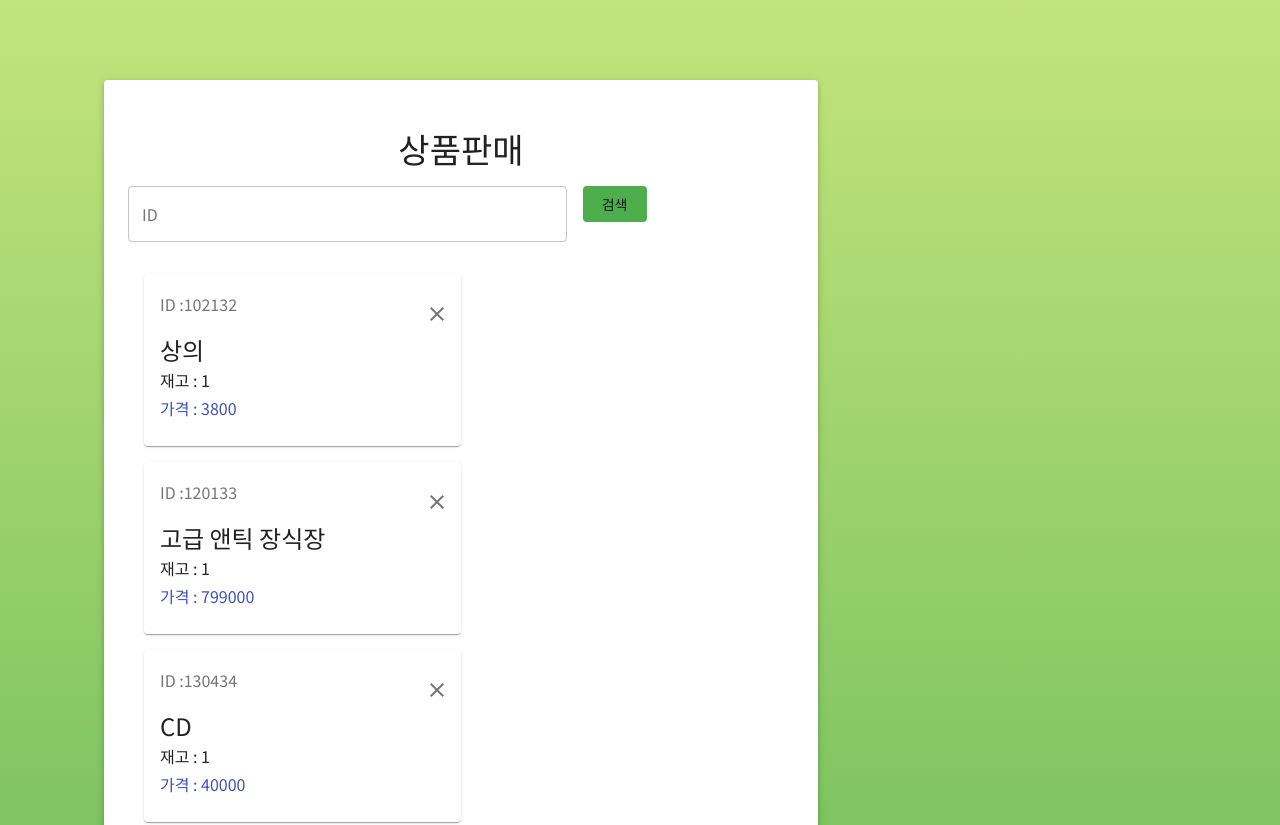
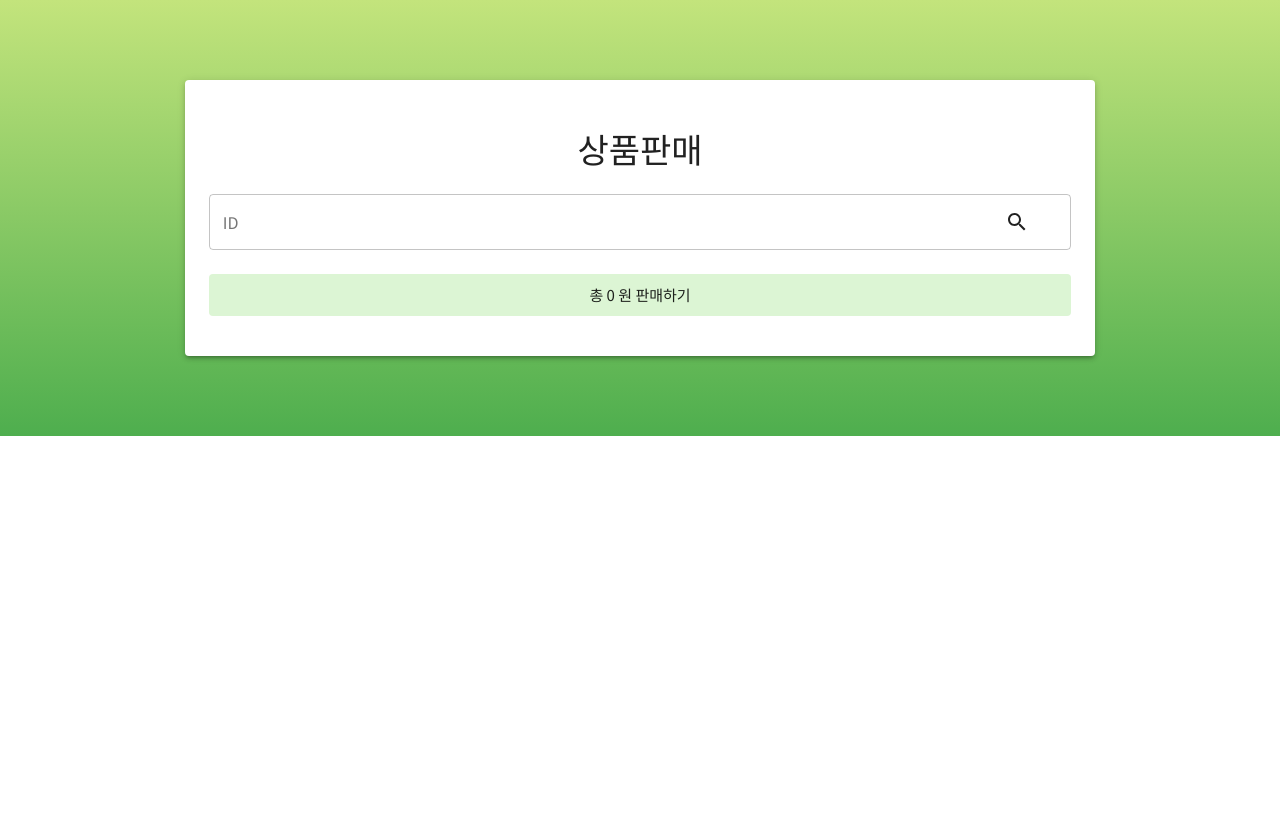
Before and after one commit to pjh4400/MarketBalgyun-Frontend, a React app: page /sale in a window 1280 px wide. Shown: the top 825 px of the page. After the commit the page ends 800 px from the top, so only its background shows below. Built offline with nearby package versions, Linux system fonts and the light colour scheme.

Commit message:
회원등록 및 상품판매 페이지 수정

```diff
--- a/src/components/SaleGeneralItem.js
+++ b/src/components/SaleGeneralItem.js
@@ -1,16 +1,16 @@
-import React  from "react";
+import React from "react";
 import { makeStyles } from '@material-ui/core/styles';
 import Typography from '@material-ui/core/Typography';
-import Grid from '@material-ui/core/Grid';
 import Card from '@material-ui/core/Card';
 import CardActionArea from '@material-ui/core/CardActionArea';
 import CardContent from '@material-ui/core/CardContent';
 import ClearIcon from '@material-ui/icons/Clear';
 import IconButton from "@material-ui/core/IconButton";
+import Grid from '@material-ui/core/Grid';
 
 const useStyles = makeStyles((theme) => ({
   card: {
-    display: 'flex',
+    width: "100%",
   },
   cardDetails: {
     flex: 1,
@@ -20,34 +20,33 @@ const useStyles = makeStyles((theme) => ({
     right: 0,
   },
 }));
-const SaleGeneralItem = ({items, key}) => {
+const SaleGeneralItem = ({ item, key }) => {
   const classes = useStyles();
 
-   return(
-    <Grid item xs={12} md={6}>
+  return (
+    <Grid item xs={12} sm={6}>
       <CardActionArea component="a" href="#">
         <Card className={classes.card}>
           <div className={classes.cardDetails}>
             <CardContent>
-           <Typography variant="subtitle1" color="textSecondary"  paragraph>
-              ID :{items.id}
-              <IconButton className={classes.clear} ><ClearIcon /></IconButton>
+              <Typography variant="subtitle1" color="textSecondary" paragraph>
+                ID : {item.id}
+                <IconButton className={classes.clear}><ClearIcon /></IconButton>
               </Typography>
               <Typography component="h3" variant="h5">
-              {items.name || items.third_category}
+                {item.name || item.third_category}
               </Typography>
               <Typography variant="subtitle1">
-              재고 : {items.quantity}
+                재고 : {item.quantity}
               </Typography>
               <Typography variant="subtitle1" color="primary">
-              가격 : {items.price}
+                가격 : {item.price} 원
             </Typography>
             </CardContent>
           </div>
         </Card>
       </CardActionArea>
     </Grid>
-
   );
 }
 
--- a/src/index.js
+++ b/src/index.js
@@ -2,16 +2,28 @@ import React from 'react';
 import ReactDOM from 'react-dom';
 import App from './pages/App.js';
 import { hot } from 'react-hot-loader';
+import { Provider } from 'react-redux';
 import { MuiThemeProvider, createMuiTheme } from '@material-ui/core/styles';
 import './index.css'
 
+
 const theme = createMuiTheme({
     typography: {
-        //fontFamily: '"Do Hyeon", sans-serif'
        fontFamily: '"Noto Sans KR", serif',
     },
+    palette: {
+        primary: {
+          main: '#4EAE4E',
+        },
+      },
 });
 
 const Hot = hot(module)(App);
 
-ReactDOM.render(<MuiThemeProvider theme={theme}><Hot /></MuiThemeProvider>, document.querySelector('#root'));
+ReactDOM.render(
+
+    <MuiThemeProvider theme={theme}
+    ><Hot />
+    </MuiThemeProvider>,
+ document.querySelector('#root')
+ );
--- a/src/pages/App.js
+++ b/src/pages/App.js
@@ -2,7 +2,7 @@ import React from 'react';
 import { BrowserRouter, Route } from 'react-router-dom';
 import { Home, RegisterCustomer, Sale } from './index.js';
 
-const App = ({store}) => {
+const App = () => {
     return (
         <BrowserRouter>
             <div>
--- a/src/pages/RegisterCustomer.js
+++ b/src/pages/RegisterCustomer.js
@@ -43,7 +43,7 @@ const RegisterCustomer = () => {
 
 
     const onTasteHandler = (e) => {
-        seTaste(e.target.value);
+        setTaste(e.target.value);
      };
 
      const onBoolSMSHandler = (e) => {
@@ -82,6 +82,7 @@ const RegisterCustomer = () => {
 
     const onSubmitForm = (e) => {
         alert('정상적으로 등록되었습니다.' + name + phone);
+        console.log(e.target.name)
         e.preventDefault();
     }
 
--- a/src/pages/Sale.js
+++ b/src/pages/Sale.js
@@ -1,4 +1,4 @@
-import React, { useState }  from 'react';
+import React, { useState } from 'react';
 import SaleGeneralItem from '../components/SaleGeneralItem';
 import Container from '@material-ui/core/Container';
 import Typography from '@material-ui/core/Typography';
@@ -8,35 +8,56 @@ import List from '@material-ui/core/List';
 import ListItem from '@material-ui/core/ListItem';
 import Button from '@material-ui/core/Button';
 import TextField from '@material-ui/core/TextField';
-
+import InputAdornment from "@material-ui/core/InputAdornment";
+import SearchIcon from '@material-ui/icons/Search';
 
 import useStyles from './Style';
-import GeneralProducts from "../components/GeneralProducts";
+import GeneralProducts from "../tempDB/GeneralProducts";
 
 const Sale = () => {
-    const [items, setItems] = useState(GeneralProducts);
+    const [items, setItems] = useState([]);
     const [mode, setMode] = useState("before");
-    const [price, setPrice] = useState(0);
+    const [sumPrice, setSumPrice] = useState(0);
     const [searchID, setSearchID] = useState("");
 
     const classes = useStyles();
-
 
     const onSearchIDHandler = (e) => {
         setSearchID(e.target.value);
     };
 
+    const onSearchItem = (e) => {
+        let item = GeneralProducts.find(it => it.id == searchID);
+        if (item === undefined) {
+            alert("ID를 다시 입력해주세요." + searchID);
+        }
+        else {
+            setSumPrice(sumPrice + item.price);
+            setItems(items.concat(item));
+        }
+        e.preventDefault();
+    }
+
+    const onRemoveItem = (id) => {
+        setItems(items.filter(it => it.id !== id));
+        alert("판매하기 페이지로 이동");
+        e.preventDefault();
+    }
+
+    const onSaleComplete = (e) => {
+        alert("판매하기 페이지로 이동");
+        e.preventDefault();
+    }
 
 
     return (
-        <Container className={classes.root}>
-            <Paper component='main' elevation={3} className={classes.paper}>
+        <Container component="main" maxwidth="xs" className={classes.root}>
+            <Paper elevation={3} className={classes.paper}>
                 <Typography component="h1" variant="h4" align="center" className={classes.header}>
                     상품판매
                 </Typography>
 
-                <Grid container spacing={2}>
-                    <Grid item xs={12} sm={8}>
+                <form className={classes.form} onSubmit={onSearchItem}>
                     <TextField
                         type="text"
                         variant="outlined"
@@ -45,30 +66,25 @@ const Sale = () => {
                         name="id"
                         onChange={onSearchIDHandler}
                         value={searchID}
+                        InputProps={{
+                            endAdornment: (
+                                <InputAdornment>
+                                    <Button type="submit"><SearchIcon /></Button>
+                                </InputAdornment>
+                            )
+                        }}
                     />
+                </form>
+
+                <Grid container spacing={2}>
+                    {items.map(item => (
+                        <SaleGeneralItem item={item} key={item.id} />
+                    ))}
                 </Grid>
 
-                    <Grid item xs={12} sm={4}>
-                        <Button className={classes.search} type="submit" onClick={function (e) {onSearchItem(e.target.value);}}>
-                                검색
+                <Button className={classes.submit} type="submit"  size="large" onClick={onSaleComplete}>
+                    총 {sumPrice} 원 판매하기
                 </Button>
-                    </Grid>
-
-
-                    <Grid item xs={12}>
-                        <List>
-                            {items.map(items => (
-                                <ListItem><SaleGeneralItem items={items} key={items.id} /></ListItem>
-                            ))}
-                        </List>
-                    </Grid>
-
-                    <Grid item xs={12}>
-                        <Button className={classes.submit} type="submit" onClick={function (e) {onSearchItem(e.target.value);}}>
-                                판매하기
-                        </Button>
-                    </Grid>
-                </Grid>
             </Paper>
         </Container>
     );
--- a/src/pages/Style.js
+++ b/src/pages/Style.js
@@ -3,13 +3,15 @@ import { makeStyles } from '@material-ui/core/styles';
 const useStyles = makeStyles((theme) => ({
     root: {
         display: 'flex',
-        background: 'linear-gradient(180deg, #C3E47C 0%, #4EAE4E 100%)'
+        background: 'linear-gradient(180deg, #C3E47C 0%, #4EAE4E 100%)',
+        flexDirection: 'column',
+        alignItems: 'center',
     },
     paper: {
         background: '#FFFFFF',
         margin: theme.spacing(10),
         padding: theme.spacing(3),
-        display: 'flex',
+        width: '70%',
         flexDirection: 'column',
         alignItems: 'center',
     },
@@ -34,8 +36,8 @@ const useStyles = makeStyles((theme) => ({
     search: {
         background: '#4EAE4E',
         color: 'white',
-    }
-
+        width: '100%',
+    },
 }));
 
 export default useStyles;
--- a/src/components/GeneralProducts.js
+++ b/src/tempDB/GeneralProducts.js
@@ -7,7 +7,7 @@ const GeneralProducts = [
         name : "",
         cost : 0,
         price : 3800,
-        quantity : 1,
+        quantity : 12,
         place : 1,
         date : "2020-03-26 13:30:00"
     },
@@ -55,7 +55,7 @@ const GeneralProducts = [
         name : "순면소녀모자",
         cost : 20000,
         price : 17100,
-        quantity : 5,
+        quantity : 1,
         place : 1,
         date : "2020-03-26 13:30:00"
     }
```
Lines whose indentation alone changed are shown as unchanged.
